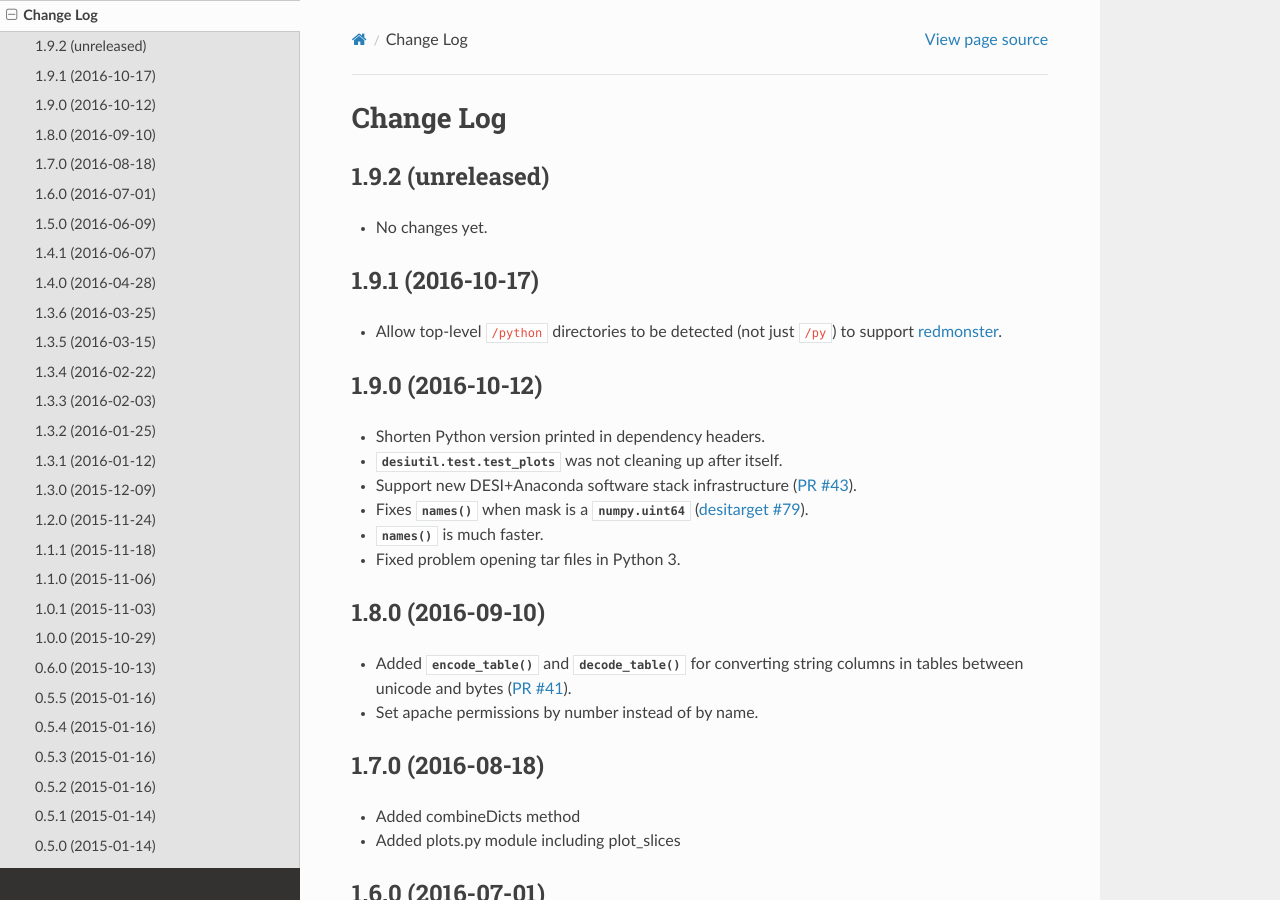
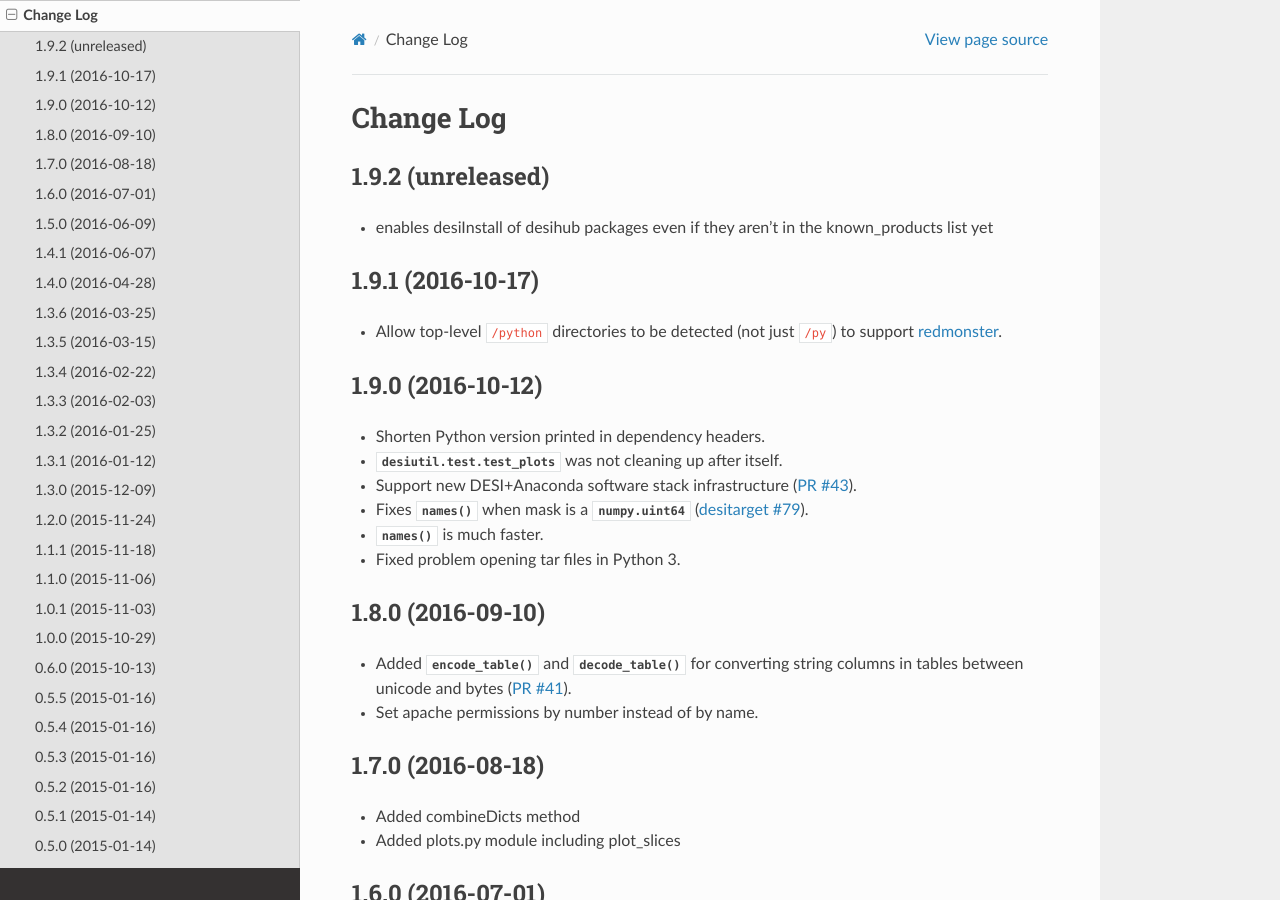
Before and after one commit to desihub/desiutil, a Sphinx documentation site: the page built from doc/changes.rst, in a window 1280 px wide and 900 px high. Built offline with Sphinx 7.4.7 and the Read the Docs theme 2.0.0, drawn with Linux system fonts in a browser that asks for light colours.

Commit message:
enable installation of new desihub repos

```diff
--- a/doc/changes.rst
+++ b/doc/changes.rst
@@ -5,7 +5,8 @@ Change Log
 1.9.2 (unreleased)
 ------------------
 
-* No changes yet.
+* enables desiInstall of desihub packages even if they aren't in the
+  known_products list yet
 
 1.9.1 (2016-10-17)
 ------------------
```
Also changed, not shown: 1 other file.
